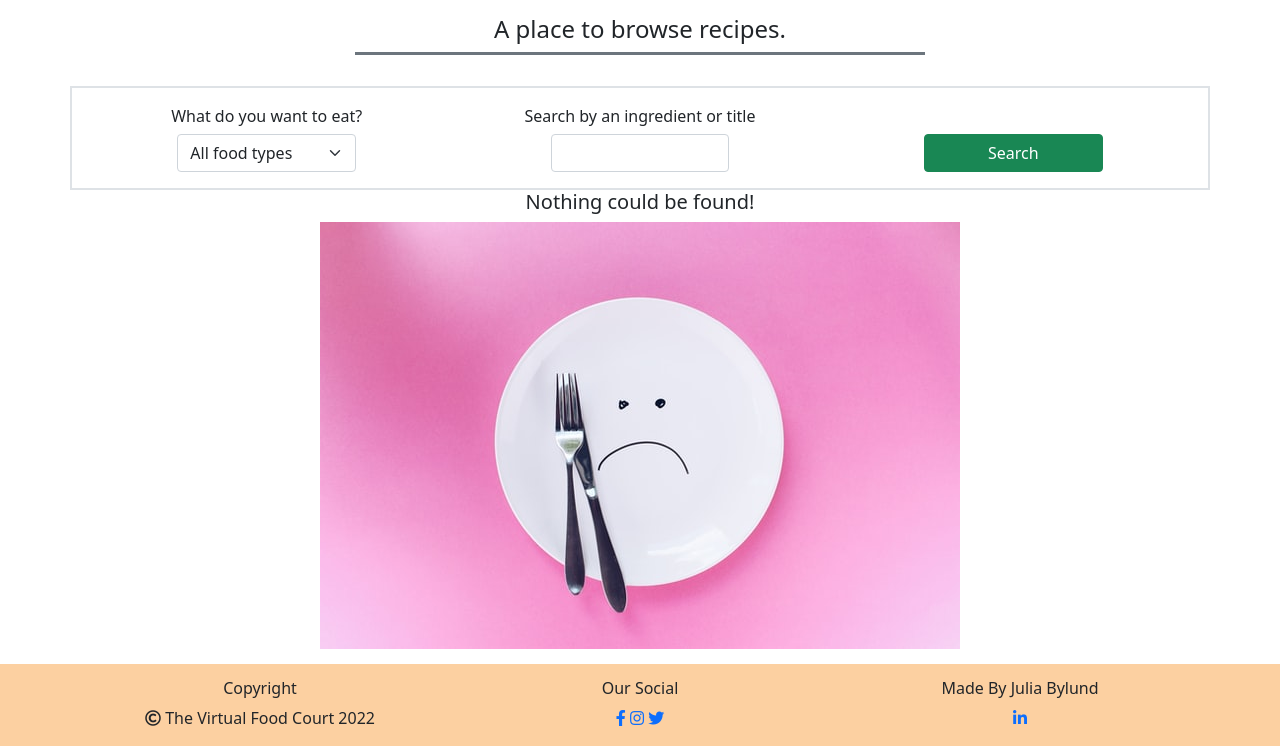
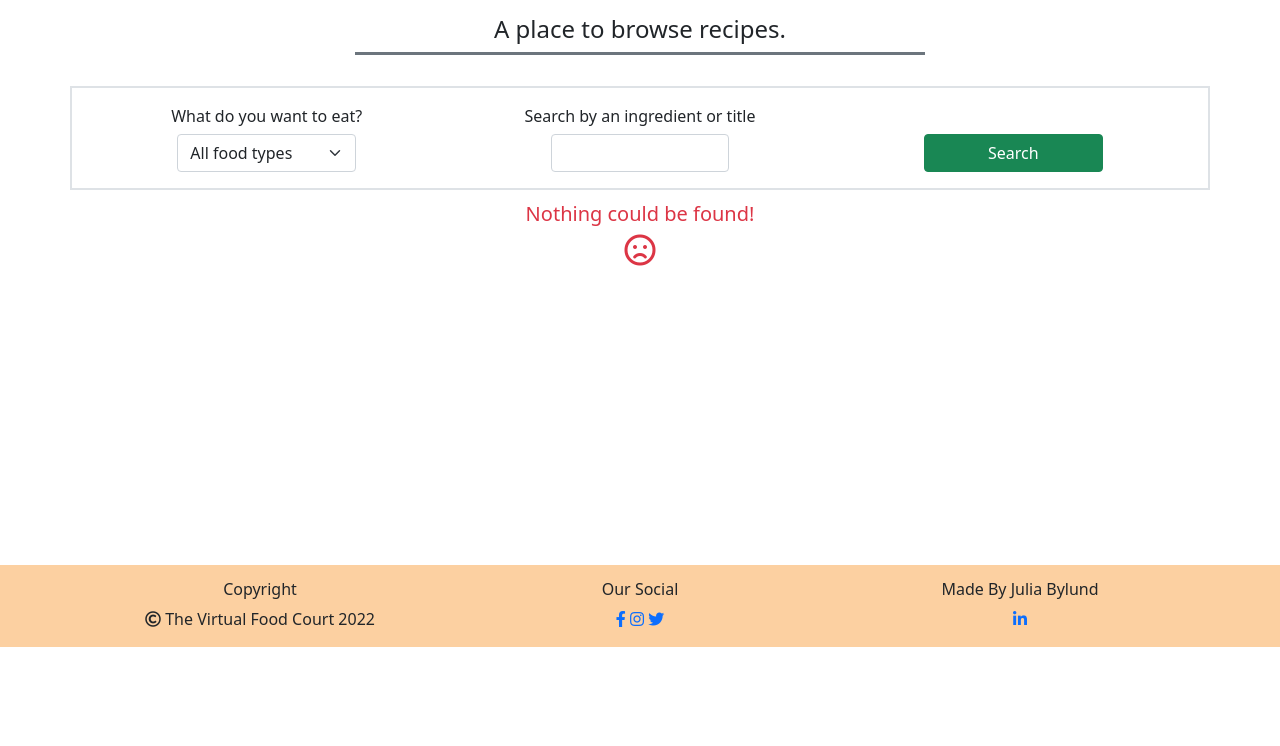
Before and after one commit to Code-Institute-Submissions/JuliaByl-the-virtual-food-court, a Flask app: page /search_recipe in a window 1280 px wide. Shown: the part 151-897 px from the top of the page. After the commit the page ends 798 px from the top, so only its background shows below. Run offline with Flask 2, Linux system fonts and the light colour scheme; data that the repository does not hold is empty; some libraries are stand-ins or nearby versions.

Commit message:
style 'no results' text

```diff
--- a/templates/browse-recipes.html
+++ b/templates/browse-recipes.html
@@ -59,10 +59,11 @@
                 {% endfor %}
             </div>
         {% else %}
-        <div class="col-12 text-center">
-            <h5>Nothing could be found!</h5>
-            <img src="static/images/no-results.jpg" alt="no results found">
-        </div>
+            <!--if no search results are found-->
+            <div class="col text-danger text-center m-2 p-1">
+                <h5>Nothing could be found!</h5>
+                <i class="far fa-frown fa-2x"></i>
+            </div>
         {% endif %}
     </div>
 
```
Also changed, not shown: static/images/no-results.jpg (deleted).
